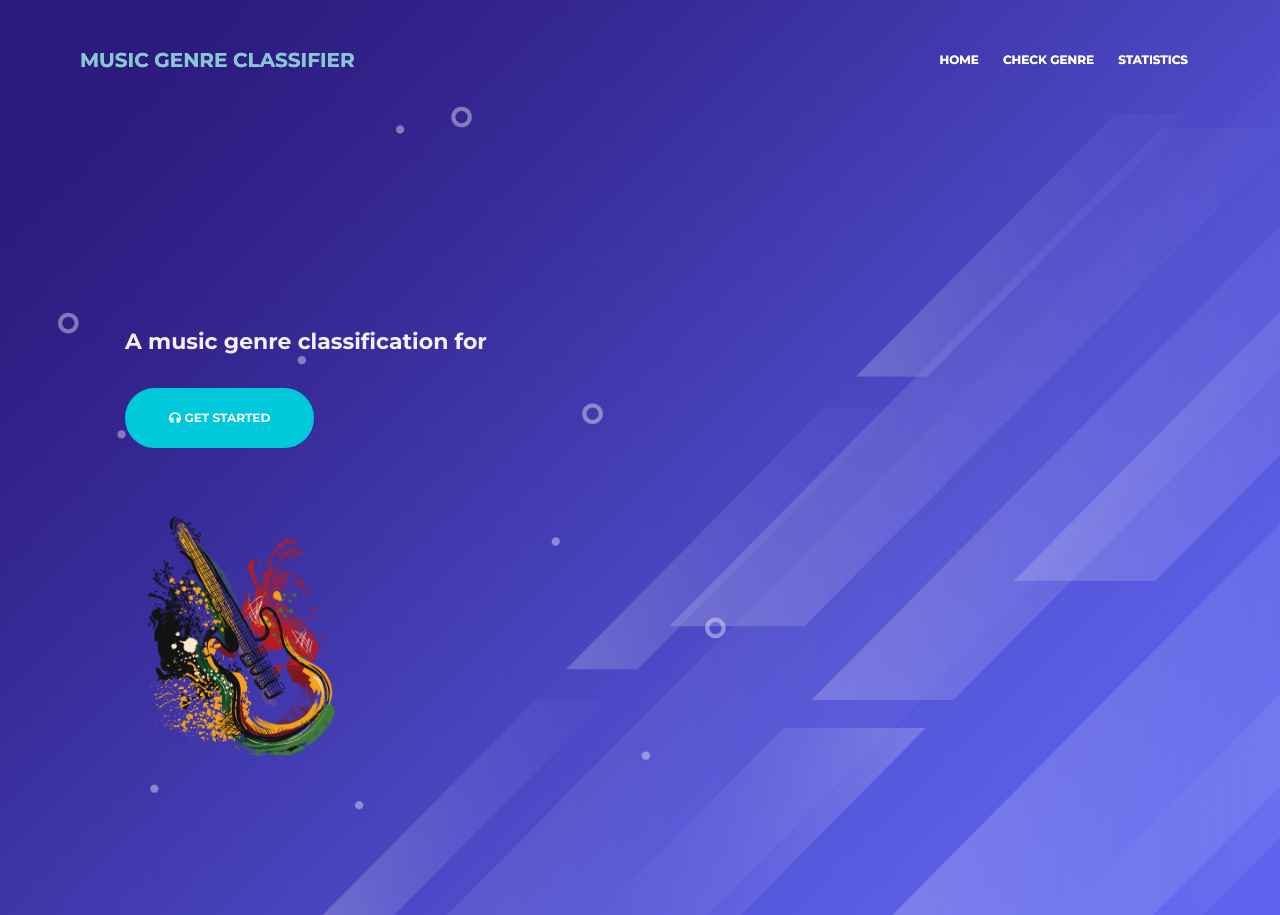
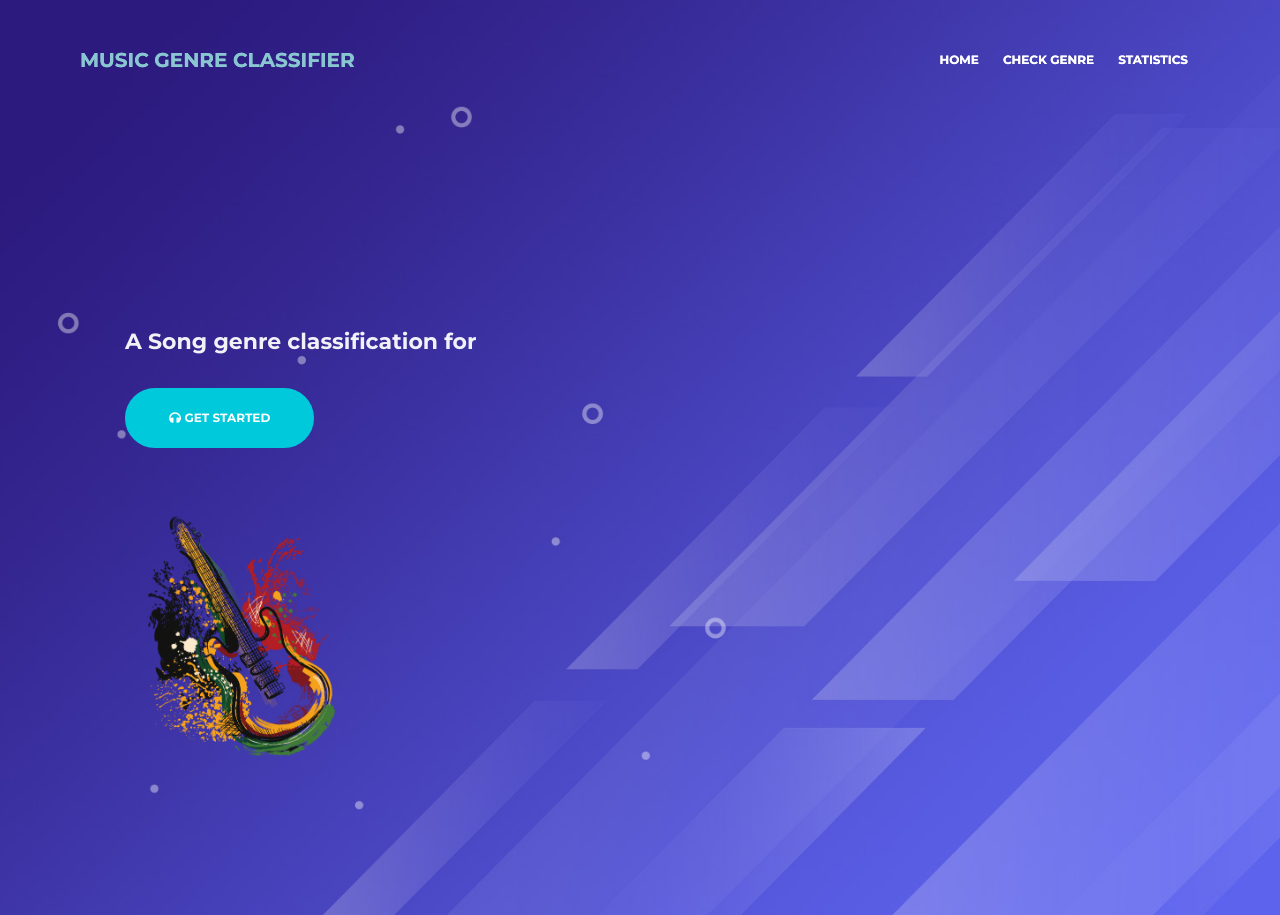
Before and after one commit to Slayer-Regen/Genrify, a Django app: page / in a window 1280 px wide. Shown: the top 915 px of the page. Run offline with Django 3.2, Linux system fonts and the light colour scheme; some libraries are stand-ins or nearby versions.

Commit message:
Update index.html

```diff
--- a/predictor/templates/music/index.html
+++ b/predictor/templates/music/index.html
@@ -26,7 +26,7 @@
                 <div class="row">
                     <div class="col-lg-7">
                         <div class="text-container">
-                            <h4>A music genre classification for
+                            <h4>A Song genre classification for
                                 <span id="js-rotating">
                                     , METAL, DISCO, CLASSICAL, HIPHOP, JAZZ, COUNTRY, POP, BLUES, REGGAE, ROCK
                                 </span>
```
